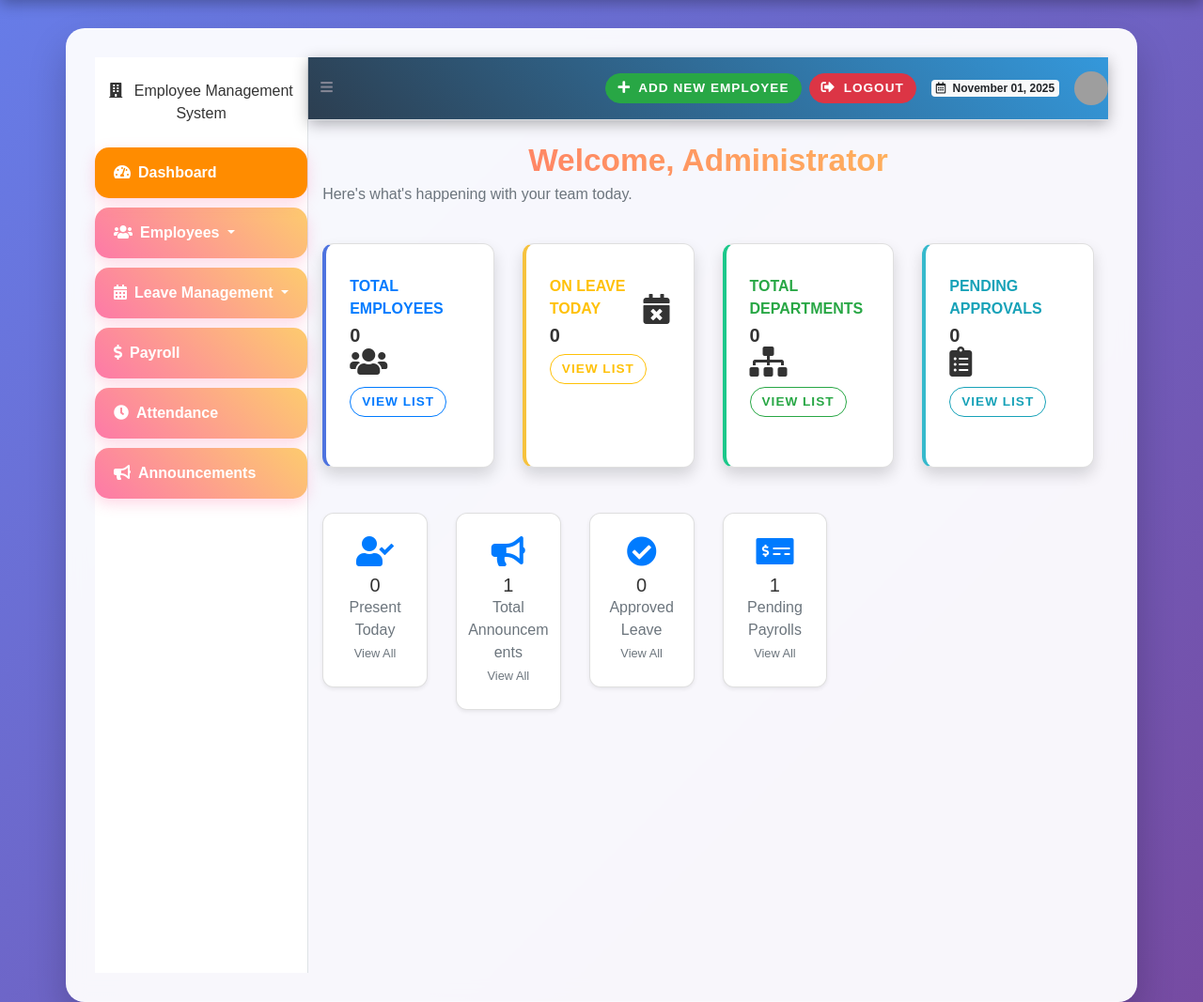
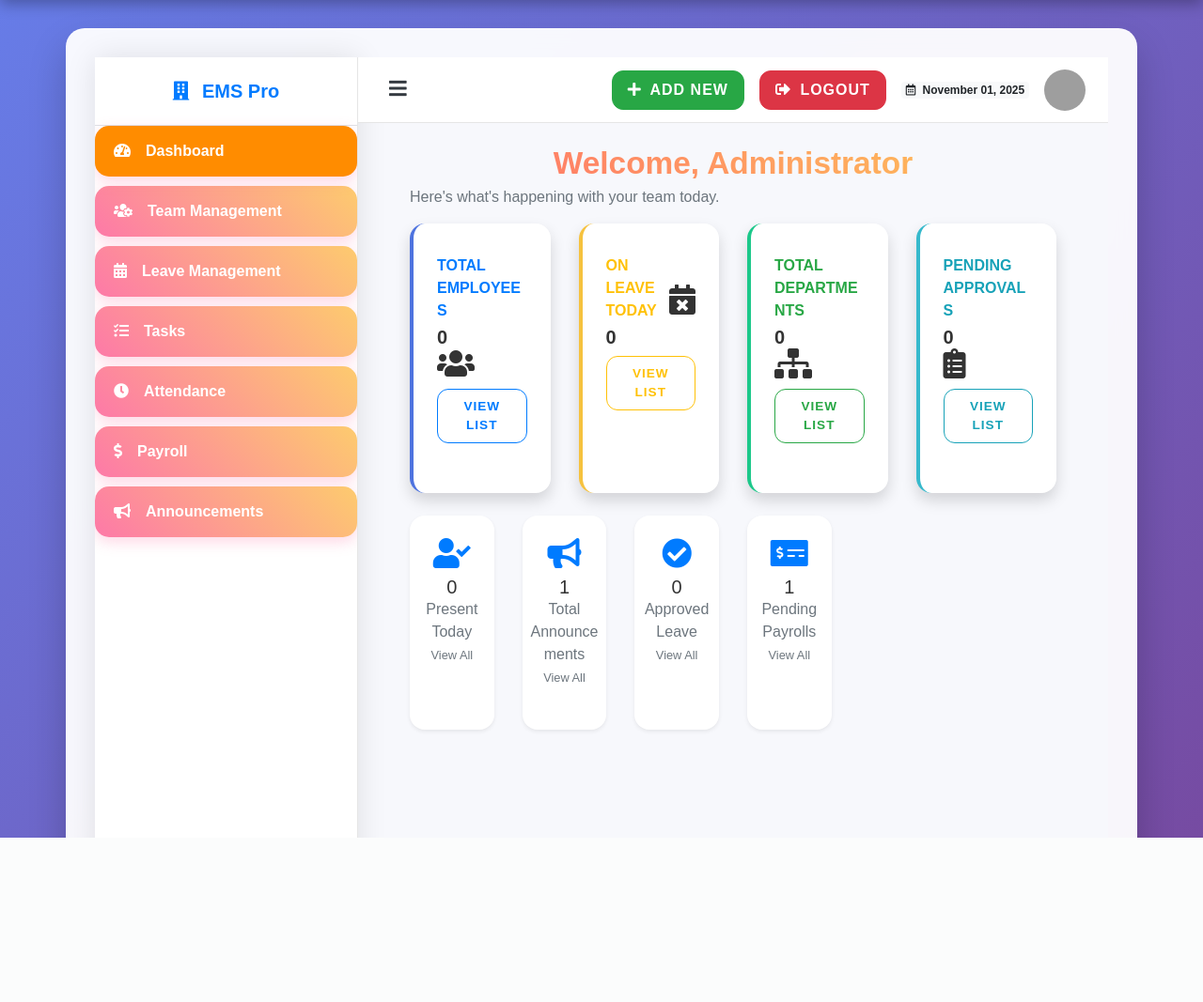
Before and after one commit to vikasprajapat2/office_management_system, a Flask app: page /admin/dashboard in a window 1280 px wide. Shown: the part 83-1150 px from the top of the page at 94% size. After the commit the page ends 975 px from the top, so only its background shows below. Run offline with Flask 3, Linux system fonts and the light colour scheme; a user stored in the database is signed in; data comes from the database, SQL or seed files in the repository; both versions use the stored data as it was before the commit; data that the repository does not hold is empty; parts of the project's set-up code (start-up, migrations or seed data) failed here and were passed over; some libraries are stand-ins or nearby versions; grey boxes are pictures that could not be loaded.

Commit message:
Update requirements and dashboard template, remove db and log files

```diff
--- a/requirements.txt
+++ b/requirements.txt
@@ -4,3 +4,7 @@ flask_login==0.6.3
 werkzeug==3.0.3
 pymysql==1.1.0
 cryptography==41.0.7
+Flask
+gunicorn
+mysqlclient
+python-dotenv
--- a/templates/base_dashboard.html
+++ b/templates/base_dashboard.html
@@ -1,76 +1,248 @@
+<!-- templates/base_dashboard.html - FULL SCREEN LAYOUT -->
 {% extends "base.html" %}
+{% block title %}{{ title|default('Dashboard') }}{% endblock %}
+
 {% block content %}
+<!DOCTYPE html>
+<html lang="en">
+<head>
+    <meta charset="UTF-8">
+    <meta name="viewport" content="width=device-width, initial-scale=1.0">
+    <title>{{ title|default('Dashboard') }}</title>
+    <!-- Fullscreen CSS -->
+    <style>
+        html, body {
+            height: 100%;
+            margin: 0;
+            padding: 0;
+            /* Prevent horizontal overflow while allowing vertical scroll */
+            overflow-x: hidden;
+            overflow-y: auto;
+            background: linear-gradient(135deg, #667eea 0%, #764ba2 100%);
+            font-family: 'Poppins', sans-serif;
+        }
+        #wrapper {
+            display: flex;
+            height: 100vh;
+            /* Avoid 100vw to prevent scrollbar-related horizontal overflow */
+            width: 100%;
+        }
+        .sidebar {
+            width: 280px;
+            min-width: 280px;
+            background: rgba(255, 255, 255, 0.95);
+            backdrop-filter: blur(10px);
+            border-right: 1px solid rgba(0,0,0,0.1);
+            overflow-y: auto;
+            transition: all 0.3s ease;
+            box-shadow: 0 0 30px rgba(0,0,0,0.1);
+        }
+        #wrapper.toggled .sidebar {
+            margin-left: -280px;
+        }
+        #page-content-wrapper {
+            flex: 1;
+            display: flex;
+            flex-direction: column;
+            /* Let content size shrink properly in flex layout and avoid clipping */
+            min-width: 0;
+            overflow-x: hidden;
+        }
+        .top-nav {
+            height: 70px;
+            background: rgba(255, 255, 255, 0.98);
+            border-bottom: 1px solid rgba(0,0,0,0.1);
+            backdrop-filter: blur(10px);
+            padding: 0 1.5rem;
+            z-index: 1000;
+        }
+        .main-content {
+            flex: 1;
+            overflow-y: auto;
+            padding: 1.5rem;
+            background: rgba(248, 249, 252, 0.95);
+        }
+        .container-fluid {
+            max-width: none !important;
+            padding: 0 1rem !important;
+        }
+        /* Fullscreen Cards */
+        .card {
+            border: none;
+            border-radius: 16px;
+            box-shadow: 0 10px 30px rgba(0,0,0,0.1);
+            transition: all 0.3s ease;
+            height: 100%;
+        }
+        .card:hover {
+            transform: translateY(-5px);
+            box-shadow: 0 20px 40px rgba(0,0,0,0.15);
+        }
+        .card-header {
+            border-radius: 16px 16px 0 0 !important;
+            padding: 1rem 1.5rem;
+            font-weight: 600;
+        }
+        /* Fullscreen Table */
+        .table-responsive {
+            border-radius: 16px;
+            overflow: hidden;
+        }
+        /* Ensure rows wrap and avoid horizontal overflow */
+        .row {
+            margin: 0 !important;
+            flex-wrap: wrap;
+        }
+        .col, .col-* {
+            padding: 0.75rem !important;
+        }
+        /* Fullscreen Buttons */
+        .btn {
+            border-radius: 12px;
+            padding: 0.5rem 1rem;
+            font-weight: 600;
+        }
+        /* Hide scrollbars but keep functionality */
+        .main-content::-webkit-scrollbar {
+            width: 8px;
+        }
+        .main-content::-webkit-scrollbar-track {
+            background: transparent;
+        }
+        .main-content::-webkit-scrollbar-thumb {
+            background: rgba(0,0,0,0.2);
+            border-radius: 4px;
+        }
+        /* Sidebar behavior on small screens */
+        @media (max-width: 992px) {
+            .sidebar {
+                position: fixed;
+                left: 0;
+                top: 0;
+                height: 100vh;
+                transform: translateX(-100%);
+                z-index: 1040;
+                width: 260px;
+                min-width: 260px;
+            }
+            #wrapper.toggled .sidebar {
+                margin-left: 0;
+                transform: translateX(0);
+            }
+        }
+    </style>
+</head>
+<body>
 <div class="d-flex" id="wrapper">
     <!-- SIDEBAR -->
-    <div class="bg-white border-right sidebar" id="sidebar-wrapper">
-        <div class="sidebar-heading text-center py-4">
-            <i class="fas fa-building mr-2"></i> Employee Management System
+    <div class="sidebar" id="sidebar-wrapper">
+        <div class="sidebar-heading text-center py-4 border-bottom">
+            <h5 class="mb-0 text-primary font-weight-bold">
+                <i class="fas fa-building mr-2"></i> EMS Pro
+            </h5>
         </div>
         <div class="list-group list-group-flush">
-            <a href="{{ url_for('admin_dashboard') if current_user.role=='admin' else url_for('supervisor_dashboard') if current_user.role=='supervisor' else url_for('employee_dashboard') }}"
-               class="list-group-item list-group-item-action {% if active=='dashboard' %}active{% endif %}">
-                <i class="fas fa-tachometer-alt mr-2"></i>Dashboard
+            {% set nav_items = [
+                ('dashboard', 'Dashboard', 'fa-tachometer-alt', url_for('admin_dashboard') if current_user.role=='admin' else url_for('supervisor_dashboard') if current_user.role=='supervisor' else url_for('employee_dashboard')),
+                ('team', 'Team Management', 'fa-users-cog', url_for('supervisor_team_list')) if current_user.role in ['admin', 'supervisor'] else None,
+                ('leaves', 'Leave Management', 'fa-calendar-alt', '#'),
+                ('tasks', 'Tasks', 'fa-tasks', url_for('supervisor_team_list')) if current_user.role in ['admin', 'supervisor'] else None,
+                ('attendance', 'Attendance', 'fa-clock', '#'),
+                ('payroll', 'Payroll', 'fa-dollar-sign', '#'),
+                ('announcements', 'Announcements', 'fa-bullhorn', '#')
+            ] %}
+            {% for key, label, icon, url in nav_items if url %}
+            <a href="{{ url }}" class="list-group-item list-group-item-action {% if active==key %}active bg-primary text-white{% endif %}">
+                <i class="fas {{ icon }} mr-3"></i>{{ label }}
             </a>
-
-            <!-- Employees (admin only) -->
-            {% if current_user.role == 'admin' %}
-            <a href="#" class="list-group-item list-group-item-action dropdown-toggle"
-               data-toggle="collapse" data-target="#empMenu">
-                <i class="fas fa-users mr-2"></i>Employees
-            </a>
-            <div class="collapse {% if active=='employees' %}show{% endif %}" id="empMenu">
-                <a href="{{ url_for('admin_users') }}" class="list-group-item pl-5">View Employees</a>
-                <a href="{{ url_for('admin_users') }}" class="list-group-item pl-5">Add Employee</a>
-            </div>
-            {% endif %}
-
-            <!-- Leave Management (all) -->
-            <a href="#" class="list-group-item list-group-item-action dropdown-toggle"
-               data-toggle="collapse" data-target="#leaveMenu">
-                <i class="fas fa-calendar-alt mr-2"></i>Leave Management
-            </a>
-            <div class="collapse" id="leaveMenu">
-                {% if current_user.role == 'employee' %}
-                <a href="{{ url_for('apply_leave') }}" class="list-group-item pl-5">Apply Leave</a>
-                {% endif %}
-                <a href="{{ url_for('admin_holidays') if current_user.role=='admin' else url_for('employee_holidays') }}" class="list-group-item pl-5">Holidays</a>
-            </div>
-
-            <!-- Payroll / Attendance / Announcements (stub) -->
-            <a href="#" class="list-group-item list-group-item-action"><i class="fas fa-dollar-sign mr-2"></i>Payroll</a>
-            <a href="#" class="list-group-item list-group-item-action"><i class="fas fa-clock mr-2"></i>Attendance</a>
-            <a href="#" class="list-group-item list-group-item-action"><i class="fas fa-bullhorn mr-2"></i>Announcements</a>
+            {% endfor %}
         </div>
     </div>
 
     <!-- PAGE CONTENT -->
     <div id="page-content-wrapper">
-        <nav class="navbar navbar-expand navbar-light bg-white border-bottom">
-            <button class="btn btn-link btn-sm" id="menu-toggle"><i class="fas fa-bars"></i></button>
+        <!-- TOP NAV -->
+        <nav class="top-nav d-flex align-items-center">
+            <button class="btn btn-link text-dark p-2" id="menu-toggle">
+                <i class="fas fa-bars fa-lg"></i>
+            </button>
             <div class="ml-auto d-flex align-items-center">
-                {% if current_user.role == 'admin' %}
-                <a href="{{ url_for('admin_users') }}" class="btn btn-success btn-sm mr-2">
-                    <i class="fas fa-plus mr-1"></i> Add New Employee
+                {% if current_user.role in ['admin', 'supervisor'] %}
+                <a href="{{ url_for('assign_task', emp_id=0) if current_user.role=='supervisor' else url_for('admin_users') }}"
+                   class="btn btn-success mr-3">
+                    <i class="fas fa-plus mr-1"></i> Add New
                 </a>
                 {% endif %}
-                <a href="{{ url_for('logout') }}" class="btn btn-danger btn-sm mr-2">
+                <a href="{{ url_for('logout') }}" class="btn btn-danger mr-3">
                     <i class="fas fa-sign-out-alt mr-1"></i> Logout
                 </a>
-                <div class="badge badge-light ml-2"><i class="far fa-calendar-alt mr-1"></i> {{ today }}</div>
-                <img src="{{ current_user.profile_picture or url_for('static', filename='img/avatar.png') }}"
-                     class="rounded-circle ml-3" width="36" height="36" alt="Avatar">
+                <span class="badge badge-light mr-3">
+                    <i class="far fa-calendar-alt mr-1"></i> {{ today }}
+                </span>
+                <div class="dropdown">
+                    <img src="{{ current_user.profile_picture or url_for('static', filename='img/avatar.png') }}"
+                         class="rounded-circle cursor-pointer" width="44" height="44"
+                         data-toggle="dropdown" alt="Profile">
+                    <div class="dropdown-menu dropdown-menu-right">
+                        <a class="dropdown-item" href="{{ url_for('employee_profile') if current_user.role=='employee' else url_for('admin_users') }}">
+                            <i class="fas fa-user mr-2"></i> Profile
+                        </a>
+                        <div class="dropdown-divider"></div>
+                        <a class="dropdown-item text-danger" href="{{ url_for('logout') }}">
+                            <i class="fas fa-sign-out-alt mr-2"></i> Logout
+                        </a>
+                    </div>
+                </div>
             </div>
         </nav>
 
-        <div class="container-fluid py-4">
-            {% block dashboard_content %}{% endblock %}
+        <!-- MAIN CONTENT -->
+        <div class="main-content">
+            <div class="container-fluid">
+                {% with messages = get_flashed_messages(with_categories=true) %}
+                    {% if messages %}
+                        {% for category, message in messages %}
+                        <div class="alert alert-{{ 'success' if category=='success' else 'danger' if category=='danger' else 'warning' }} alert-dismissible fade show">
+                            {{ message }}
+                            <button type="button" class="close" data-dismiss="alert">×</button>
+                        </div>
+                        {% endfor %}
+                    {% endif %}
+                {% endwith %}
+
+                {% block dashboard_content %}{% endblock %}
+            </div>
         </div>
     </div>
 </div>
+
+<!-- Fullscreen Scripts -->
+<script>
+    // Toggle sidebar
+    document.getElementById('menu-toggle').addEventListener('click', function(e) {
+        e.preventDefault();
+        document.getElementById('wrapper').classList.toggle('toggled');
+    });
+
+    // Auto-expand on large screens
+    window.addEventListener('load', function() {
+        if (window.innerWidth > 992) {
+            document.getElementById('wrapper').classList.remove('toggled');
+        }
+    });
+
+    // Fullscreen on F11
+    document.addEventListener('keydown', function(e) {
+        if (e.key === 'F11') {
+            e.preventDefault();
+            if (!document.fullscreenElement) {
+                document.documentElement.requestFullscreen();
+            } else {
+                document.exitFullscreen();
+            }
+        }
+    });
+</script>
+</body>
+</html>
 {% endblock %}
-
-{% block scripts %}
-<script>
-    $("#menu-toggle").click(function(e){ e.preventDefault(); $("#wrapper").toggleClass("toggled"); });
-</script>
-{% endblock %}
```
Also changed, not shown: instance/office_management.db (deleted), 1 other file.
